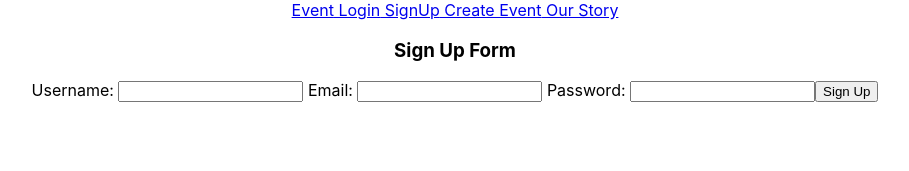
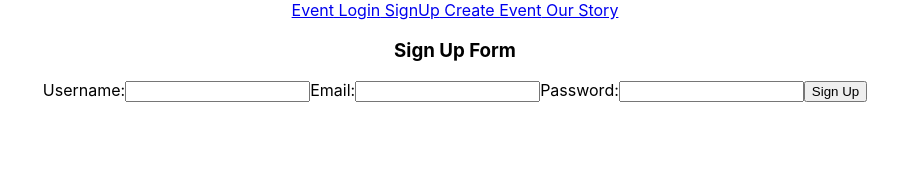
Before and after one commit to Sarah-Wambui/Event-Ticketing-App, a React (Create React App) app in the folder client/: page /signup in a window 1280 px wide. Shown: the top 171 px of the page, without its empty margins (185-1094 px from the left). Built offline with nearby package versions, Linux system fonts and the light colour scheme; no server answers.

Commit message:
edited signup.js

```diff
--- a/client/src/components/EventItem.js
+++ b/client/src/components/EventItem.js
@@ -3,8 +3,8 @@ import React from 'react'
 
 
 const EventItem = ({ event }) => {
-    const { title, venue, description, organizer, image_url, category, ticket_price, available_tickets, tickets_sold, date_time } = event
-
+    const { title, venue, description, organizer, image_url, category, ticket_price, available_tickets,  date_time } = event
+    // tickets_sold,
     return (
         <div>
             <h3> Title:{title}</h3>
--- a/client/src/components/Login.js
+++ b/client/src/components/Login.js
@@ -3,6 +3,7 @@ import React from 'react'
 function Login() {
   return (
     <div>
+      <h3>Login</h3>
       <form>
               <label> Email: </label>
               <input type="email" />
--- a/client/src/components/Signup.js
+++ b/client/src/components/Signup.js
@@ -1,20 +1,12 @@
-import React,{useState, useEffect} from 'react'
+import React,{useState} from 'react'
 
 function Signup() {
-    const [user, setUser]= useState({
-        username:"",
-        email:"",
-        password:"",
-    })
+    const [user, setUser]= useState(null)
+    const [username, setUsername] = useState("")
+    const [email, setEmail] = useState("")
+    const [password, setPassword] = useState("")
+    console.log(user)
 
-
-    function handleOnChange(event){
-        setUser({
-            ...user,
-            [event.target.name]:event.target.value,
-
-        })
-    }
 
     function handleSubmit(e){
         e.preventDefault()
@@ -23,12 +15,16 @@ function Signup() {
             headers:{
                 "Content-Type": "application/json",
             },
-            body: JSON.stringify({user}),
+            body: JSON.stringify({
+              username,
+              password,
+              email,
+          }),
         }
         fetch("/signup", post)
         .then(resp=> resp.json())
-        .then(user => console.log(user))
-        .catch((error)=>{ console.error("error posting user", error)})
+        .then(user => setUser(user))
+        .catch((error)=>{ console.error("Error posting user", error)})
 
     }
 
@@ -38,13 +34,25 @@ function Signup() {
     <div>
      <form onSubmit={handleSubmit}>
         <h3> Sign Up Form</h3>
-              <label> Username: </label>
-             <input type="text" onChange={handleOnChange} name="username" value={user.username}/>
-              <label> Email: </label>
-              <input type="email" onChange={handleOnChange} name="email" value={user.email} />
-              <label> Password: </label>
-              <input type="password" onChange={handleOnChange} name= "password" value={user.password} />
-              <button type="submit">Sign Up</button>
+        <label htmlFor="username">Username:</label>
+            <input type="text"
+            name="username"
+            id="username"
+            value={username}
+            onChange={(e) => setUsername(e.target.value)} autoComplete='off' required />
+            <label htmlFor="email">Email:</label>
+            <input type="text"
+            name="email"
+            id="email"
+            value={email}
+            onChange={(e) => setEmail(e.target.value)} autoComplete='off' required />
+            <label htmlFor="password">Password:</label>
+            <input type="password"
+            name="password"
+            id="password"
+            value={password}
+            onChange={(e) => setPassword(e.target.value)} required/>
+            <button type="submit">Sign Up</button>
 
         </form>
     </div>
```
